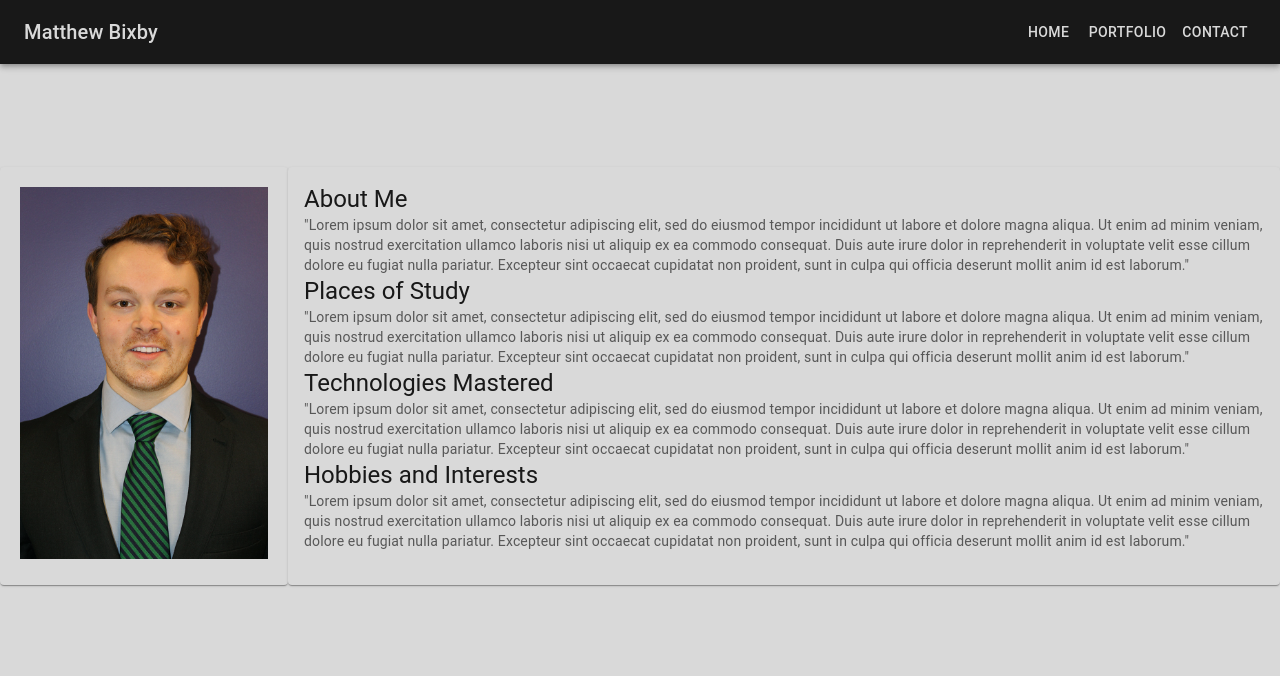
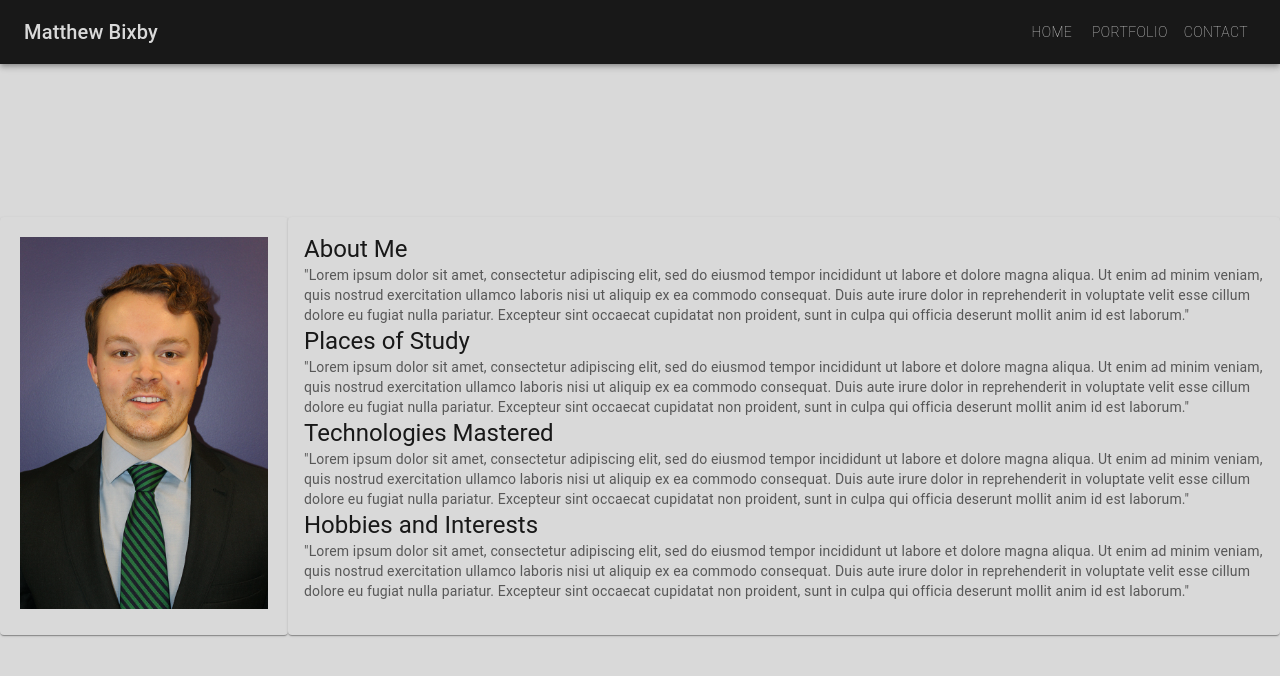
Before and after one commit to mattbixby123/bixbyPortfolio, a React (Vite) app: page / in a window 1280 px wide. Shown: the top 676 px of the page. Built offline with nearby package versions, Linux system fonts and the light colour scheme.

Commit message:
committing progress for day

```diff
--- a/src/client/components/Home.jsx
+++ b/src/client/components/Home.jsx
@@ -3,7 +3,7 @@ import { Paper, Card, CardContent, Typography } from '@mui/material';
 
 function Home() {
   return (
-    <div style={{ display: 'flex', marginTop: '-100px' }}>
+    <div style={{ display: 'flex' }}>
       <Paper elevation={1} sx={{ padding: '20px', backgroundColor: '#d9d9d9', color: '#181818', width: '20%' }}>
         <img src="Bixby-purpleback.png" alt="Avatar" style={{ width: '100%' }} />
       </Paper>
--- a/src/client/components/NavBar.jsx
+++ b/src/client/components/NavBar.jsx
@@ -48,7 +48,7 @@ function NavBar() {
           </Box>
           <Box sx={{ display: 'flex', alignItems: 'center' }}>
             {navItems.map((item) => (
-              <Button key={item} color="inherit" sx={{ fontWeight: '500', '&:active': {
+              <Button key={item} color="inherit" sx={{ fontWeight: '100', '&:active': {
                 backgroundColor: '#003333', // Change background color on click
               },     '&:focus': {
                 outline: 'none', // Remove outline when focused
```
